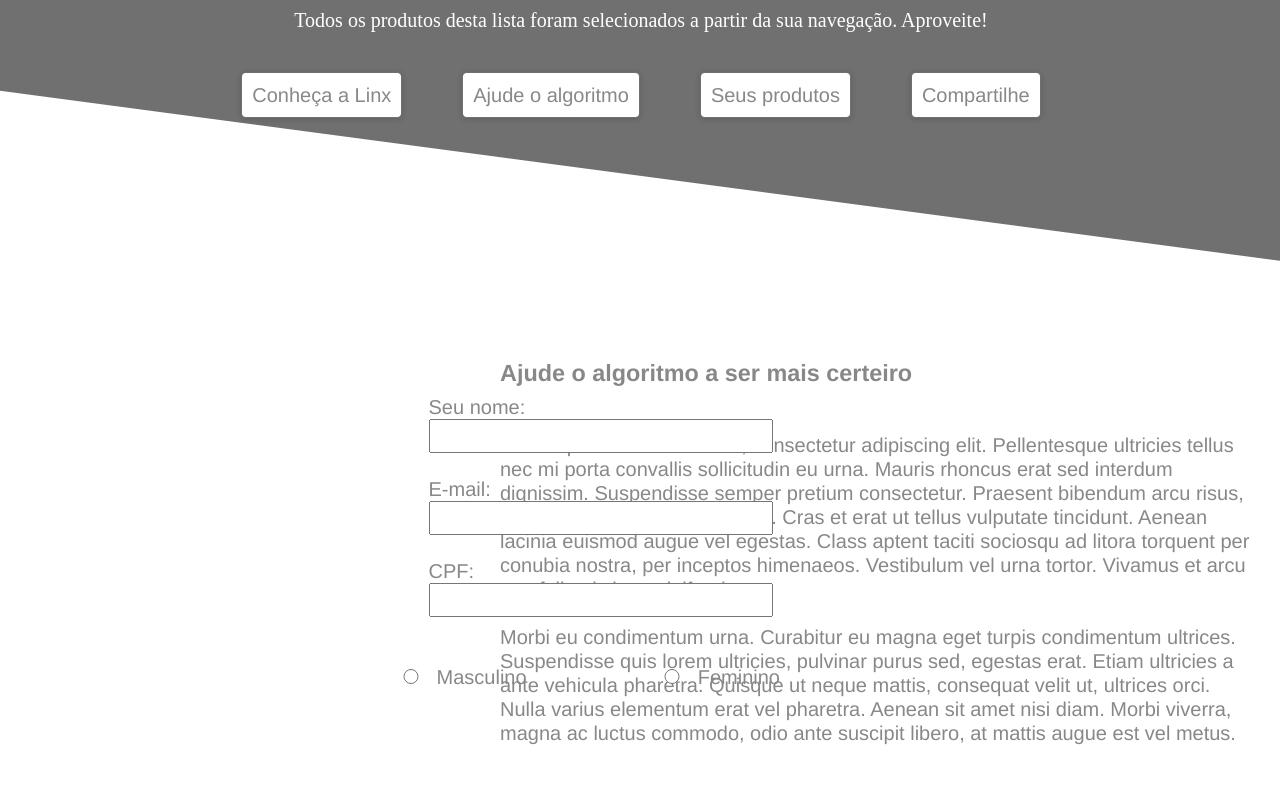
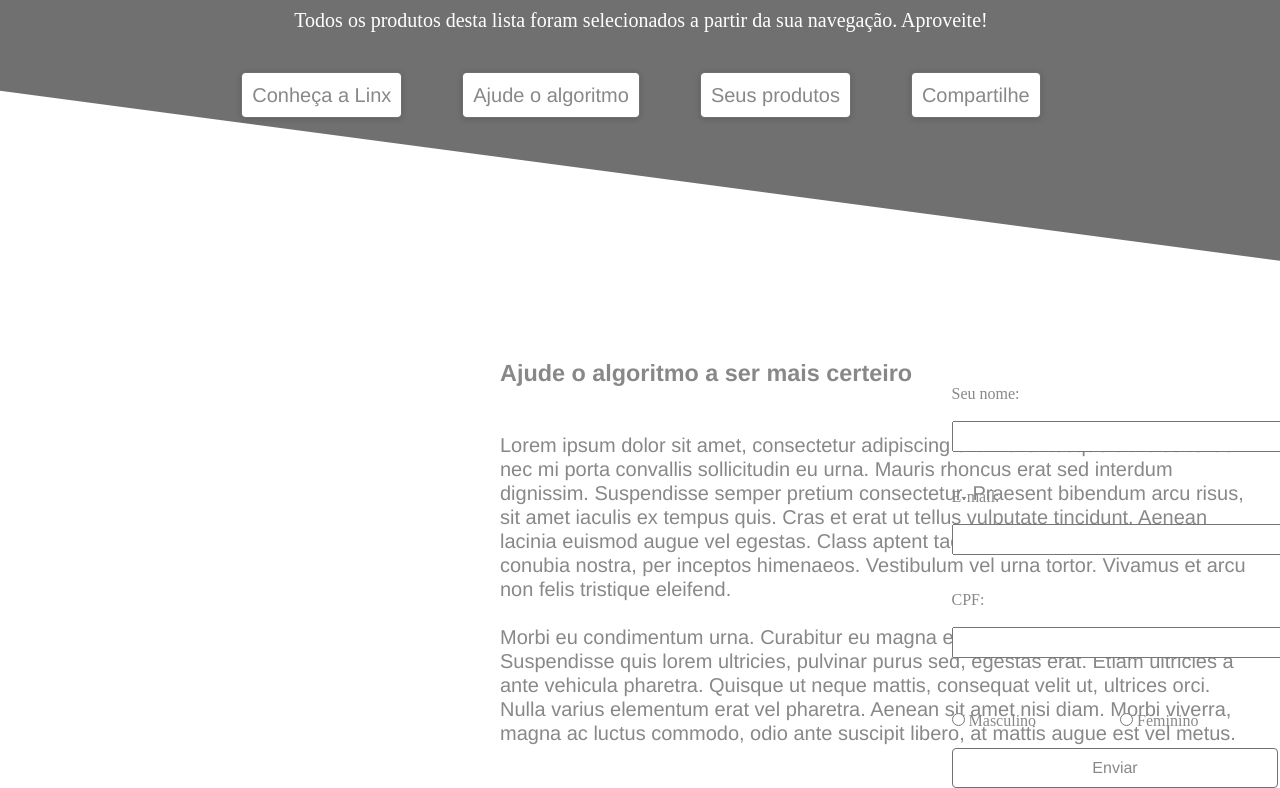
Before and after one commit to guilhermegreis/landing_page, a plain HTML site: page index.html in a window 1280 px wide. Shown: the part 140-928 px from the top of the page. Before the commit the page ends 885 px from the top, so only its background shows below. Drawn offline with Linux system fonts and the light colour scheme.

Commit message:
Alguns ajustes e adição do botão

```diff
--- a/css/style.css
+++ b/css/style.css
@@ -61,8 +61,10 @@ clip-path: polygon(0 0,100% 0,100% 100%,0 calc(80% - 90px));
 
 .home .header .nav ul li {
     text-decoration: none;
+
     padding: 10px;
     margin: 40px 30px; /* Aumenta o espaçamento horizontal entre os itens */
+
     border: 1px solid var(--color-secondary);
     border-radius: 4px;
     opacity: 1;
@@ -72,12 +74,14 @@ clip-path: polygon(0 0,100% 0,100% 100%,0 calc(80% - 90px));
 
 .home .header .nav ul li a {
     text-decoration: none;
+
     color: var(--color-primary);
     font: var(--font-primary);
 }
 
 .help .container {
     display: flex;
+
     color: var(--color-primary);
 }
 
@@ -94,33 +98,53 @@ clip-path: polygon(0 0,100% 0,100% 100%,0 calc(80% - 90px));
     width: 750px; /* Mantive este valor, mas ajuste conforme necessário */
 }
 
-.help .container .timing .data {
+.data {
+    color: var(--color-primary);
+
     display: flex;
-    justify-content: flex-end;
-    margin-top: -350px;
-    margin-right: 500px;
+    justify-content: center;
+    align-items: center;
 
-   color: var(--color-primary);
-   font: var(--font-primary);
+    margin-top: -360px;
+    margin-left: 950px;
 }
 
-.help .container .timing .data .necs {
+.data .inputs {
+    display: flex;
+    justify-content: space-around;
+    align-items: center;
+    flex-direction: column;
+
+    width: 700px;
+}
+
+.data .inputs .personal_data {
     display: flex;
     flex-direction: column;
-    align-items: center;
 }
 
-.help .container .timing .data .necs input {
-    top: 441px;
-    left: 870px;
-    width: 340px;
-    height: 30px;
+
+.data .inputs .personal_data .input_wrapper input[type="name"],
+.data .inputs .personal_data .input_wrapper input[type="email"],
+.data .inputs .personal_data .input_wrapper input[type="cpf"] {
+    width: 100%;
+    height: 27px;
+}
+
+.data .inputs .personal_data .input_wrapper label {
+    margin-right: 80px;
+}
+
+.data .inputs .send {
+    background: #FFFFFF 0% 0% no-repeat padding-box;
+    border: 1px solid var(--color-secondary);
+    border-radius: 4px;
+    opacity: 1;
+
+    font:  normal normal normal 16px/16px Helvetica Neue;
+    color: var(--color-primary);
 
 
-    margin-right: -150px;
+    width: 100%;
+    height: 40px;
 }
-
-.help .container .timing .data .necs .sex {
-    height: 15px;
-    margin-left: -30px;
-}
--- a/index.html
+++ b/index.html
@@ -47,29 +47,33 @@
                         Morbi eu condimentum urna. Curabitur eu magna eget turpis condimentum ultrices. Suspendisse quis lorem ultricies, pulvinar purus sed, egestas erat. Etiam ultricies a ante vehicula pharetra. Quisque ut neque mattis, consequat velit ut, ultrices orci. Nulla varius elementum erat vel pharetra. Aenean sit amet nisi diam. Morbi viverra, magna ac luctus commodo, odio ante suscipit libero, at mattis augue est vel metus.
                     </p>
                 </div>
-                <div class="data">
+            </div>
+        </div>
+    </section>
+
+    <section class="data" class="data">
+        <div class="inputs">
             <form>
-                        <div class="necs">
-                            <div class="input">
-                                <label>Seu nome:</label><br>
+                <div class="personal_data">
+                    <div class="input_wrapper">
+                        <label>Seu nome:</label><br><br>
                         <input type="name" name="name">
-                            </div><br>
-                            <div class="input">
-                                <label>E-mail:</label><br>
+                    </div><br><br>
+                    <div class="input_wrapper">
+                        <label>E-mail:</label><br><br>
                         <input type="email" name="email">
-                            </div><br>
-                            <div class="input">
-                                <label>CPF:</label><br>
+                    </div><br><br>
+                    <div class="input_wrapper">
+                        <label>CPF:</label><br><br>
                         <input type="cpf" name="cpf">
-                            </div><br><br>
-                            <div class="input">
+                    </div><br><br><br>
+                    <div class="input_wrapper">
                         <input name="sex" type="radio" class="sex"> <label>Masculino</label>
                         <input name="sex" type="radio" class="sex"> <label>Feminino</label>
                     </div>
-                        </div>
+                </div><br>
+                <button class="send">Enviar</button>
             </form>
-                </div>
-            </div>
         </div>
     </section>
 
```
Lines whose indentation alone changed are shown as unchanged.
